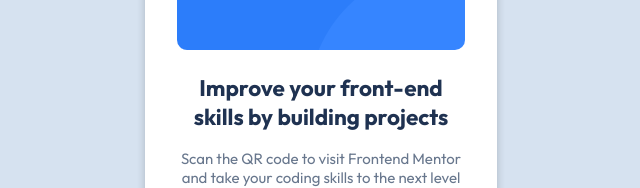
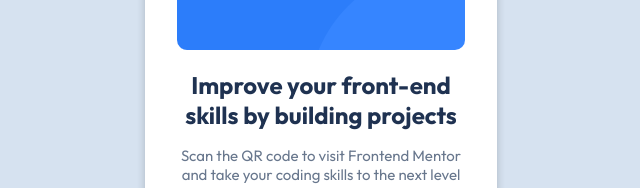
Before and after one commit to thaArcadeGuy/qr-code, a plain HTML site: page index.html in a window 1280 px wide. Shown: the part 262-450 px from the top of the page, without its empty margins (327-967 px from the left). Drawn offline with Linux system fonts and the light colour scheme.

Commit message:
New Commit

```diff
--- a/css/styles.css
+++ b/css/styles.css
@@ -27,8 +27,9 @@ img {
     padding: 0 16px;
 }
 
-.text-content h2 {
-    color: hsl(218, 44%, 22%)
+.text-content h1 {
+    color: hsl(218, 44%, 22%);
+    font-size: x-large;
 }
 
 .text-content p {
@@ -36,12 +37,9 @@ img {
     text-align: center;
 }
 
-footer {
-    margin-top: 20px;
-}
-
 .attribution {
     font-size: 11px;
     color: hsl(228 45% 44%);
     text-align: center;
+    margin-top: 20px;
 }
--- a/index.html
+++ b/index.html
@@ -19,15 +19,13 @@
         <img src="img/image-qr-code.png" alt="QR Code">
       </div>
       <div class="text-content">
-        <h2>Improve your front-end skills by building projects</h2>
+        <h1>Improve your front-end skills by building projects</h1>
         <p>Scan the QR code to visit Frontend Mentor and take your coding skills to the next level</p>
       </div>
     </div>
-    <footer>
-    <div class="attribution">
-      Challenge by <a href="https://www.frontendmentor.io?ref=challenge" target="_blank">Frontend Mentor</a>.
-      Coded by <a href="https://x.com/thaArcadeGuy" target="_blank">thaArcadeGuy</a>.
-    </div>
-    </footer>
+      <div class="attribution">
+        Challenge by <a href="https://www.frontendmentor.io?ref=challenge" target="_blank">Frontend Mentor</a>.
+        Coded by <a href="https://x.com/thaArcadeGuy" target="_blank">thaArcadeGuy</a>.
+      </div>
   </body>
 </html>
```
